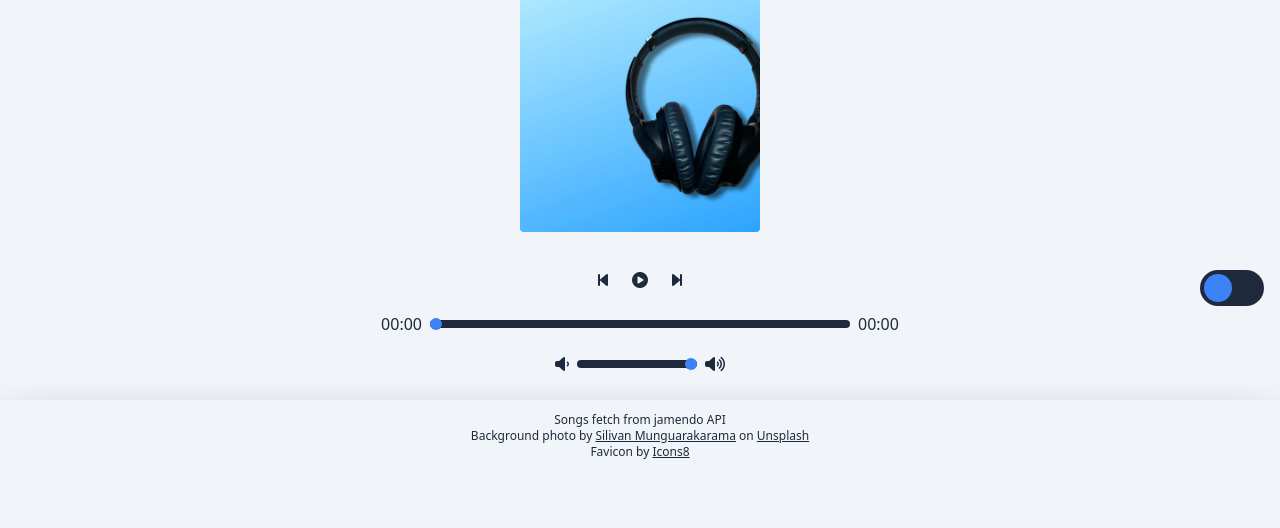
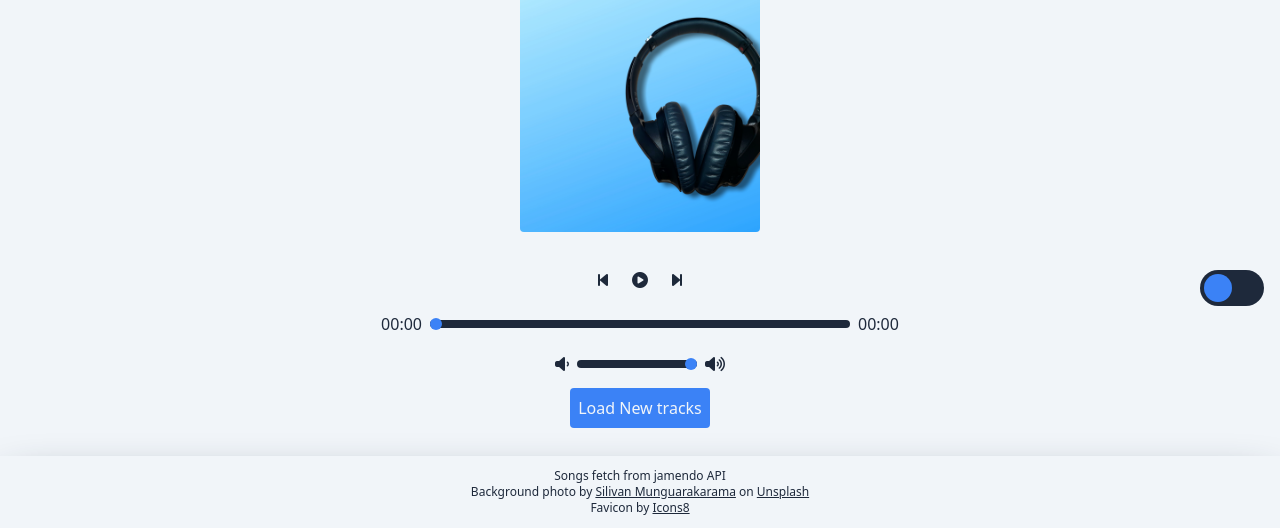
Before and after one commit to Jideotetic/muzik, a website: page index.html in a window 1280 px wide. Shown: the part 478-1006 px from the top of the page. Before the commit the page ends 950 px from the top, so only its background shows below. Drawn offline with Linux system fonts and the light colour scheme; no server answers.

Commit message:
Implemented load new tracks button

```diff
--- a/index.html
+++ b/index.html
@@ -123,6 +123,16 @@
         </div>
       </div>
 
+      <div class="flex justify-center">
+        <button
+          type="button"
+          id="new-tracks"
+          class="p-2 bg-blue-500 text-slate-100 rounded"
+        >
+          Load New tracks
+        </button>
+      </div>
+
       <ul id="track-list" class="flex flex-col gap-3 max-w-3xl mx-auto"></ul>
     </main>
 
--- a/tracks.js
+++ b/tracks.js
@@ -13,9 +13,9 @@ document.addEventListener("DOMContentLoaded", () => {
   const volumeSlider = document.getElementById("volume-slider");
   const currentTime = document.getElementById("current-time");
   const totalDuration = document.getElementById("total-duration");
-
   const highVolume = document.querySelector(".fa-volume-high");
   const lowVolume = document.querySelector(".fa-volume-low");
+  const newTracks = document.getElementById("new-tracks");
 
   let trackIndex = 0;
   let isPlaying = false;
@@ -39,6 +39,10 @@ document.addEventListener("DOMContentLoaded", () => {
   playingSlider.addEventListener("change", playProgress);
   highVolume.addEventListener("click", increaseVolume);
   lowVolume.addEventListener("click", decreaseVolume);
+  newTracks.addEventListener("click", () => {
+    trackList.innerHTML = "";
+    fetchTracks();
+  });
 
   function createTrack(item) {
     const track = document.createElement("li");
```
Also changed, not shown: style.css.
